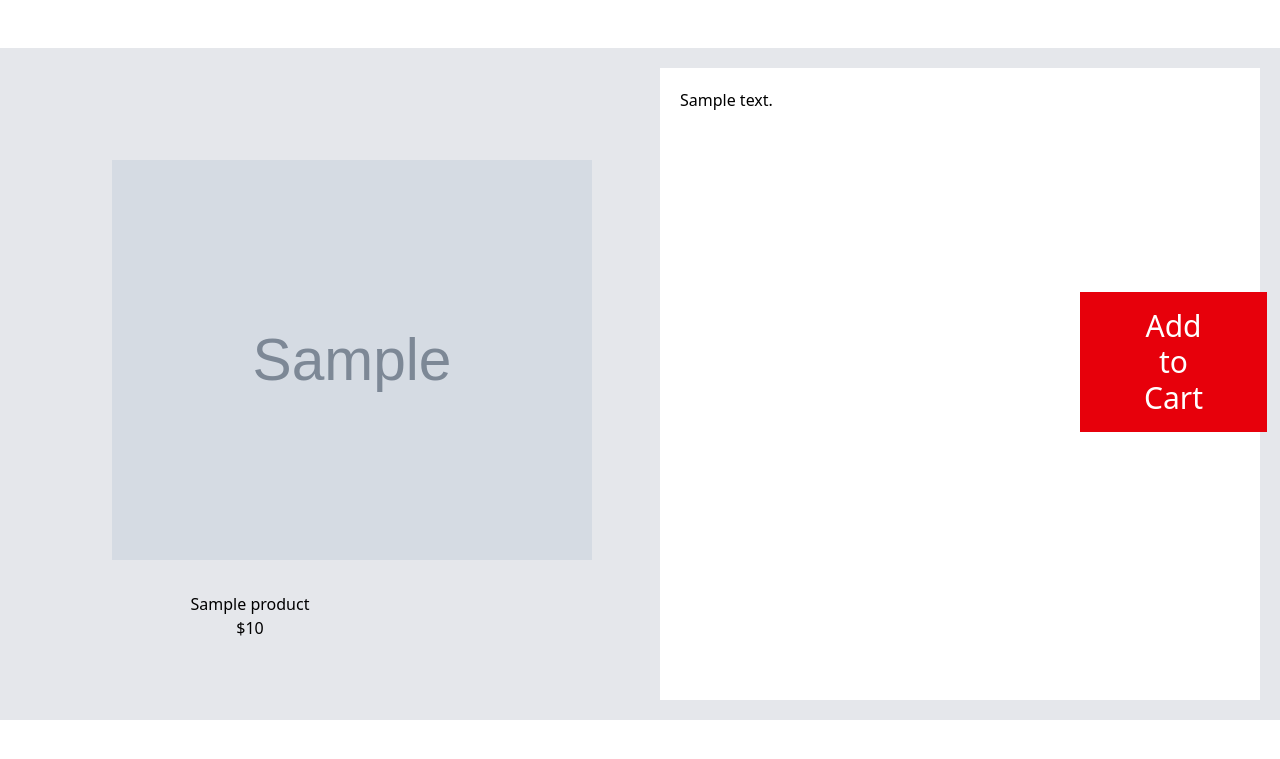
After one commit to joshuaFSDclass/Unit04_Riffts, a Flask app: template templates/product.html.jinja in a window 1280 px wide. The commit adds this page. Shown: the top 759 px of the page. Run offline with Flask 3, Linux system fonts and the light colour scheme; the template is opened without the code that fills it: most values are stand-ins (such as "Sample title", 1, 10 or a date in 2020); grey boxes marked "Sample" are stand-in pictures.

Commit message:
individual producnt page completed

```diff
--- a/main.py
+++ b/main.py
@@ -36,3 +36,19 @@ def browse():
 
     connection.close
     return render_template("browse.html.jinja", products = result)
+
+@app.route("/product/<product_id>")
+def product_page(product_id):
+
+    connection = connect_db()
+    # This variable connects the page to the data base
+    cursor =connection.cursor()
+
+    cursor.execute("SELECT * FROM `Product` WHERE `ID` = %s", ( product_id ))
+    # %s is used for formating in SQL commands
+
+    result = cursor.fetchone()
+
+    connection.close()
+
+    return render_template("product.html.jinja", product = result)
--- a/templates/browse.html.jinja
+++ b/templates/browse.html.jinja
@@ -14,14 +14,14 @@
  </h1>
 <main class =" grid grid-cols-3 gap-2 ml-3 mt-10">
     {% for x in products %}
-        <div class="grid ">
+        <a href="/product/{{ x['ID']}}" class="grid ">
             <img class="h-50 mx-auto" src="{{ x['Image'] }}"> <br>
             {{x ["Name"]}}<br>
             ${{x ["Price"]}}<br>
             {{x["Brand"]}}<br>
             {{x["Size"]}}<br>
             {{x["Category"]}}
-        </div>
+        </a>
     {%endfor%}
 </main>
 
--- /dev/null
+++ b/templates/product.html.jinja
@@ -0,0 +1,36 @@
+<!DOCTYPE html>
+<html lang="en">
+<head>
+    <meta charset="UTF-8">
+    <meta name="viewport" content="width=device-width, initial-scale=1.0">
+    <title>Your Page Title</title>
+    <script src="https://cdn.jsdelivr.net/npm/@tailwindcss/browser@4"></script>
+
+</head>
+<body>
+{% include "components/navbar.html.jinja" %}
+
+<div class= "grid grid-cols-2 bg-gray-200">
+    <div class = "text-center m-20 ">
+        <img class="h-100 m-8" src="{{ product['Image'] }}">
+        <div class = "mr-35">
+            {{product["Name"]}}
+            <br>
+            ${{product["Price"]}}
+            <br>
+        </div>
+    </div>
+    <div class = " text-l m-5 p-5 bg-white">
+        {{product["Description"]}}
+        <br>
+
+        <button class ="bg-red-600 pl-16 pr-16 pt-4 pb-4 gap-4 text-white ml-100 mt-45 text-3xl cursor-pointer">
+            Add to Cart
+        </button>
+
+    </div>
+
+
+</div>
+
+</body>
```
